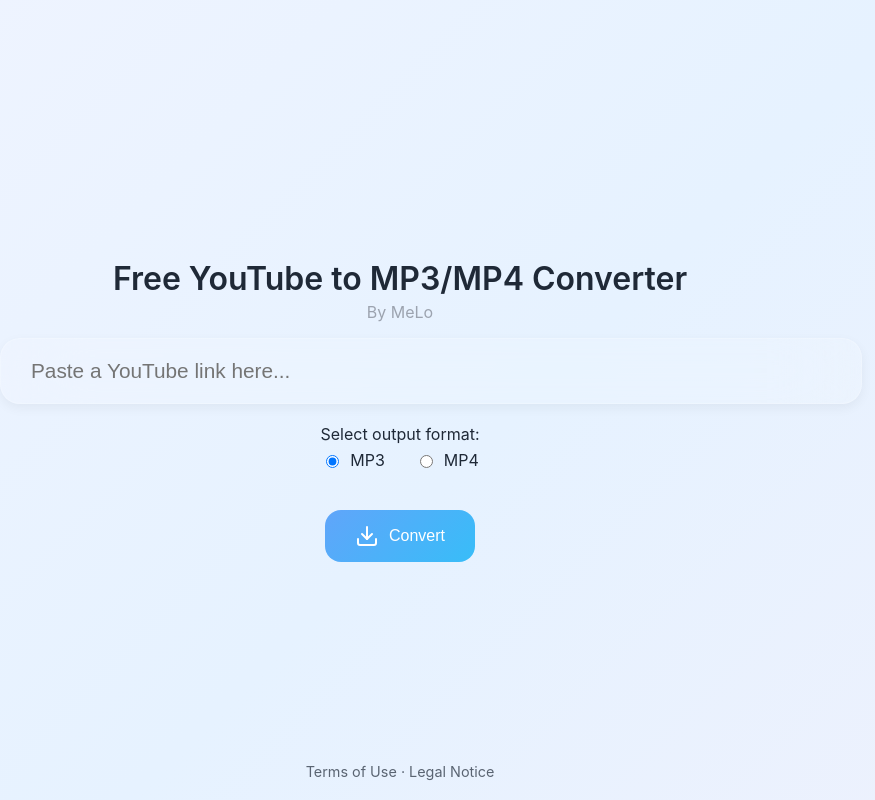
After one commit to MeLoBeats/ytmp3, a Flask app: page /en in a window 1280 px wide. The commit adds this page. Shown: the whole page, without its empty margins (240-1115 px from the left). Run offline with Flask 3, Linux system fonts and the light colour scheme.

Commit message:
feat: optimize seo

```diff
--- a/main.py
+++ b/main.py
@@ -49,6 +49,19 @@
 @app.route('/', methods=['GET'])
 def index():
     return render_template('index.html')
+
+@app.route('/en', methods=['GET'])
+def index_en():
+    return render_template('en.html')
+
+@app.route("/robots.txt")
+def robots():
+    return send_from_directory("static", "robots.txt")
+
+@app.route("/sitemap.xml")
+def sitemap():
+    return send_from_directory("static", "sitemap.xml")
+
 
 @app.route('/convert', methods=['POST'])
 def convert():
--- /dev/null
+++ b/static/robots.txt
@@ -0,0 +1,3 @@
+User-agent: *
+Allow: /
+Sitemap: https://convert.melobeatsz.fr/static/sitemap.xml
--- /dev/null
+++ b/templates/en.html
@@ -0,0 +1,89 @@
+<!DOCTYPE html>
+<html lang="en" data-theme="light">
+
+<head>
+    <meta charset="UTF-8" />
+    <meta name="viewport" content="width=device-width, initial-scale=1.0">
+    <title>YouTube MP3/MP4 Converter - Free by MeLo</title>
+
+    <meta name="description"
+        content="Quickly and freely convert YouTube videos to MP3 or MP4 format using MeLo's converter. No registration, mobile-friendly, secure and fast." />
+    <meta name="robots" content="index, follow" />
+    <meta name="author" content="MeLo" />
+    <meta name="keywords"
+        content="YouTube converter, MP3, MP4, download YouTube, MeLo, YouTube to MP3, YouTube to MP4, video downloader" />
+
+    <meta property="og:title" content="YouTube MP3/MP4 Converter - MeLo" />
+    <meta property="og:description"
+        content="Convert your favorite YouTube videos to MP3 or MP4 for free and easily with MeLo." />
+    <meta property="og:type" content="website" />
+    <meta property="og:url" content="https://convert-tmp.melobeatsz.fr/en" />
+    <meta property="og:image" content="https://convert-tmp.melobeatsz.fr/static/og-cover.png" />
+
+    <meta name="twitter:card" content="summary_large_image" />
+    <meta name="twitter:title" content="YouTube MP3/MP4 Converter - MeLo" />
+    <meta name="twitter:description" content="Convert YouTube videos to MP3 or MP4 formats for free using MeLo." />
+    <meta name="twitter:image" content="https://convert-tmp.melobeatsz.fr/static/og-cover.png" />
+
+    <link rel="canonical" href="https://convert-tmp.melobeatsz.fr/en" />
+    <link rel="icon" href="/static/favicon.ico" type="image/x-icon" />
+
+    <link rel="stylesheet" href="/static/style.css">
+    <script defer src="/static/theme.js"></script>
+    <script defer src="/static/spotlight.js"></script>
+    <script src="https://unpkg.com/lucide@latest"></script>
+
+    <script type="application/ld+json">
+  {
+    "@context": "https://schema.org",
+    "@type": "WebApplication",
+    "name": "YouTube MP3/MP4 Converter - MeLo",
+    "url": "https://convert-tmp.melobeatsz.fr/en",
+    "applicationCategory": "MultimediaApplication",
+    "operatingSystem": "All",
+    "browserRequirements": "Requires JavaScript",
+    "description": "Convert your YouTube videos to MP3 or MP4 easily with MeLo.",
+    "author": {
+      "@type": "Person",
+      "name": "MeLo"
+    }
+  }
+  </script>
+</head>
+
+<body class="centered">
+    <main>
+        <h1 class="title">Free YouTube to MP3/MP4 Converter <span class="subtitle">By MeLo</span></h1>
+
+        <section class="seo-text" style="opacity: 0; position: absolute;">
+            <h2>Convert YouTube videos to MP3 or MP4 online</h2>
+            <p>Use our free and fast converter to download YouTube videos as MP3 audio or MP4 video files. No account
+                needed, mobile-friendly and secure.</p>
+        </section>
+
+        <form method="post" action="/convert" aria-label="YouTube conversion form">
+            <input type="url" name="youtube_url" id="youtube_url" placeholder="Paste a YouTube link here..." required
+                autocomplete="off" aria-label="YouTube video URL input">
+
+            <fieldset class="options" style="border: none;">
+                <legend>Select output format:</legend>
+                <label><input type="radio" name="format" value="mp3" checked> MP3</label>
+                <label><input type="radio" name="format" value="mp4"> MP4</label>
+            </fieldset>
+
+            <button type="submit" aria-label="Convert video"><i data-lucide="download"></i> Convert</button>
+        </form>
+    </main>
+
+    <footer class="site-footer">
+        <nav aria-label="Legal links">
+            <a href="/cgu" target="_blank">Terms of Use</a>
+            <span>&middot;</span>
+            <a href="/mentions-legales" target="_blank">Legal Notice</a>
+        </nav>
+    </footer>
+
+    <script>lucide.createIcons();</script>
+</body>
+
+</html>
```
Also changed, not shown: static/sitemap.xml (added, +19 -0 lines), templates/index.html (+69 -14 lines), static/favicon.ico (added).
